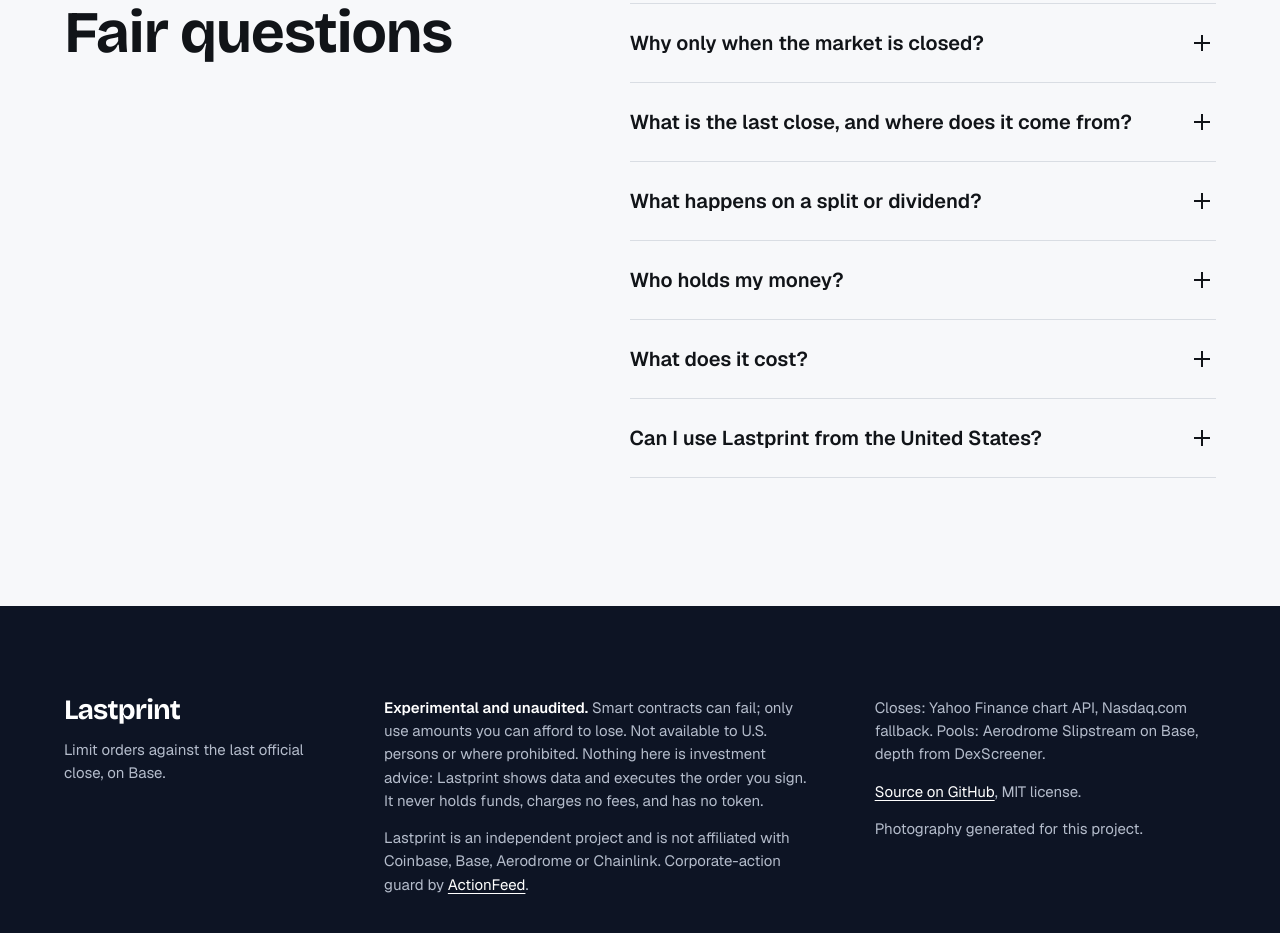
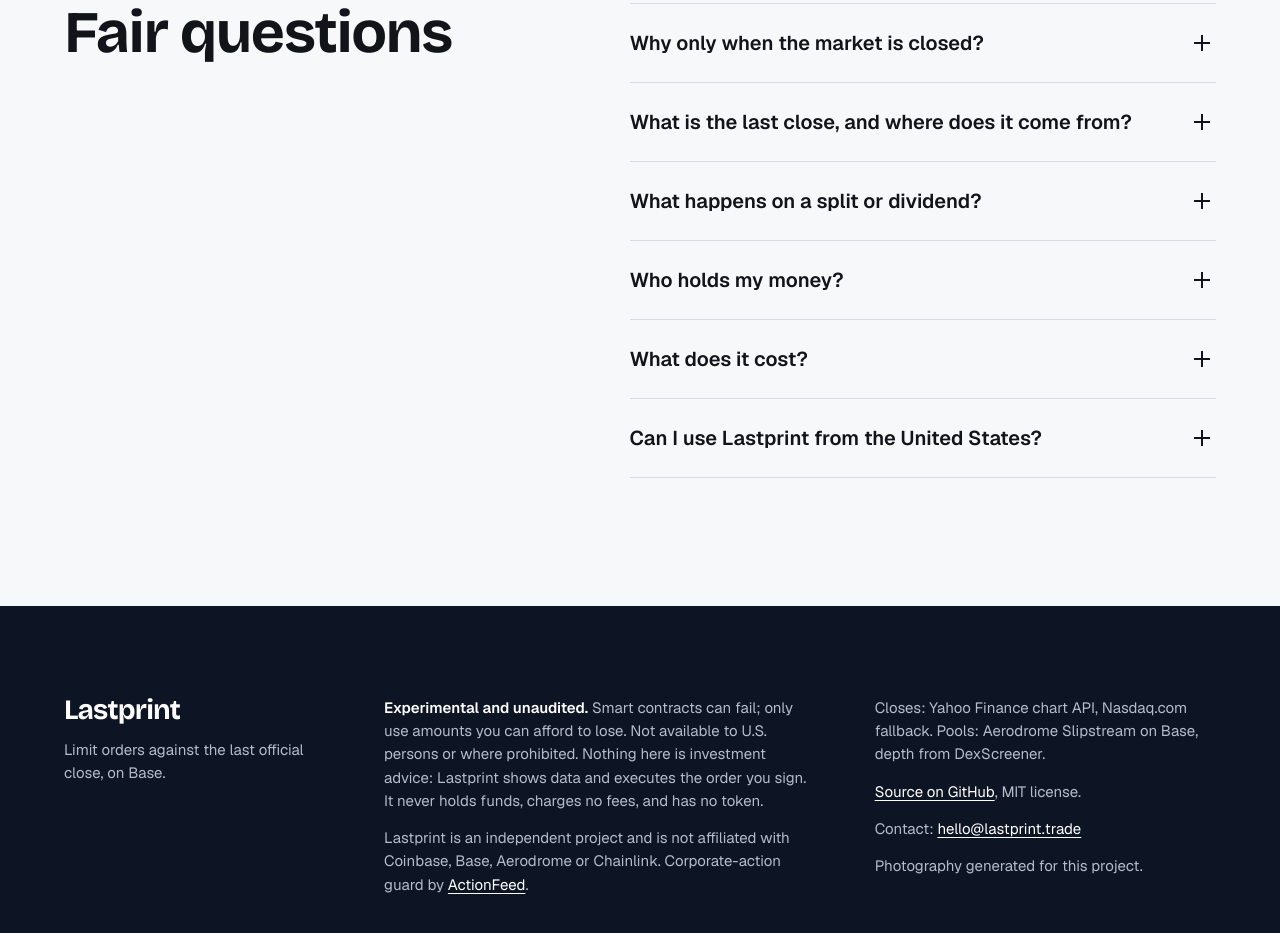
Before and after one commit to itsolaph/lastprint, a website: page keeper/public/index.html in a window 1280 px wide. Shown: the part 6842-7775 px from the top of the page. Drawn offline with Linux system fonts and the light colour scheme; no server answers.

Commit message:
Add contact address

```diff
--- a/keeper/public/index.html
+++ b/keeper/public/index.html
@@ -423,6 +423,7 @@
         <div class="foot-meta">
           <p>Closes: Yahoo Finance chart API, Nasdaq.com fallback. Pools: Aerodrome Slipstream on Base, depth from DexScreener.</p>
           <p><a id="repo-link" href="https://github.com/itsolaph/lastprint" rel="noopener">Source on GitHub</a>, MIT license.</p>
+          <p>Contact: <a href="mailto:hello@lastprint.trade">hello@lastprint.trade</a></p>
           <p>Photography generated for this project.</p>
         </div>
       </div>
```
Also changed, not shown: README.md.
